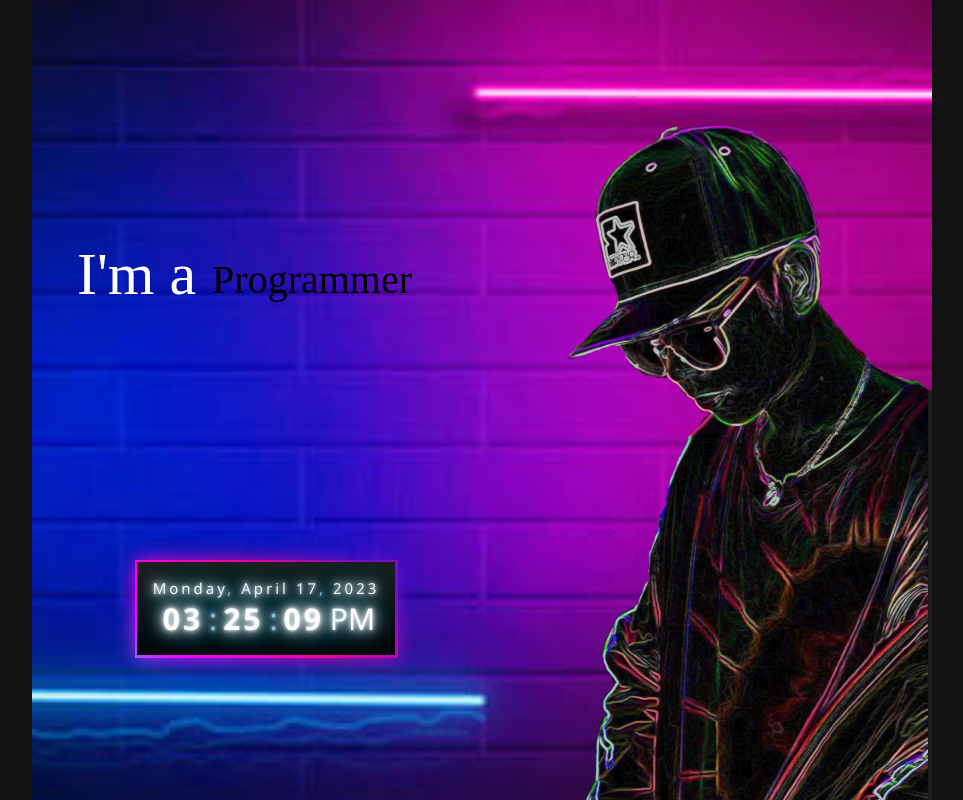
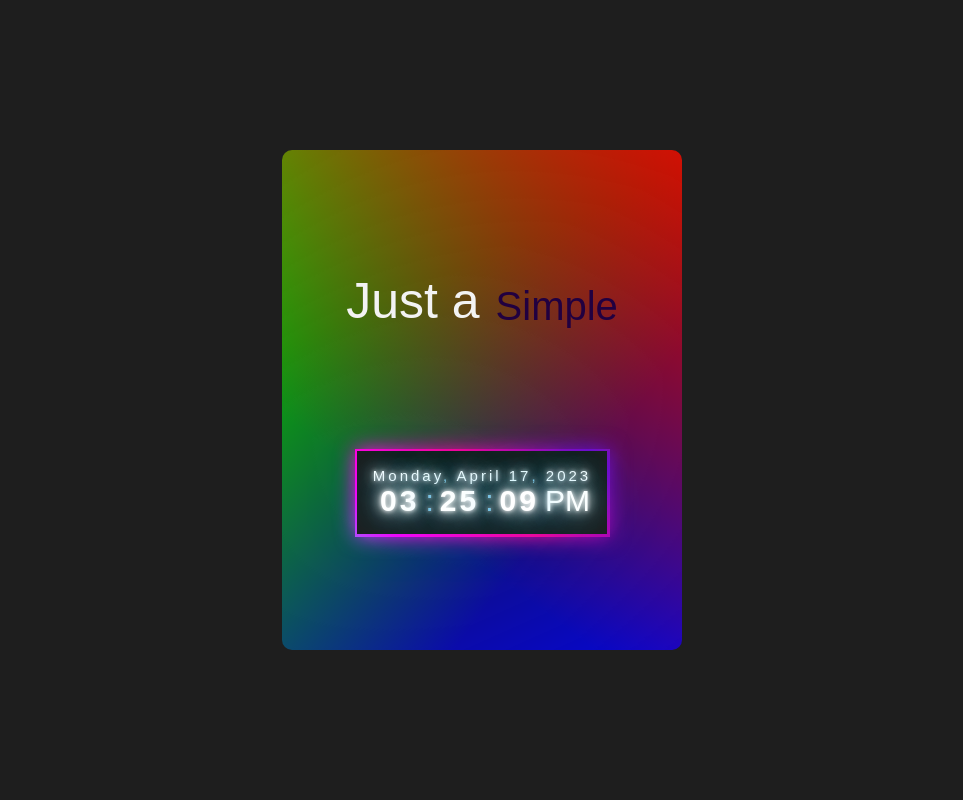
Before and after one commit to JpMayor1/Digital-Clock, a plain HTML site: page index.html in a window 1280 px wide. Shown: the whole page, without its empty margins (158-1121 px from the left). Drawn offline with Linux system fonts and the light colour scheme.

Commit message:
final fixed

```diff
--- a/index.html
+++ b/index.html
@@ -11,11 +11,11 @@
         <!--digital clock start-->
         <div class="wrapper">
             <div class="txt-wrapper">
-                <div class="static-txt">I'm a</div>
+                <div class="static-txt">Just a</div>
                 <ul class="dynamic-txt">
-                    <li><p>Programmer</p></li>
-                    <li><p>Developer</p></li>
-                    <li><p>Designer</p></li>
+                    <li><p>Simple</p></li>
+                    <li><p>Digital</p></li>
+                    <li><p>Clock</p></li>
                 </ul>
             </div>
 
@@ -32,10 +32,6 @@
                     <span id="period">AM</span>
                 </div>
             </div>
-
-            <div class="img">
-                <img src="./Img/Sideview.png" alt="owner image" />
-            </div>
         </div>
         <script src="script.js"></script>
     </body>
--- a/style.css
+++ b/style.css
@@ -3,53 +3,56 @@
     padding: 0;
     box-sizing: border-box;
     scroll-behavior: smooth;
+    font-family: sans-serif;
 }
 #animated-background {
-    background: #121212;
+    background: #1e1e1e;
     height: 100vh;
     width: 100vw;
     display: flex;
     align-items: center;
     justify-content: center;
+    padding: 1rem;
 }
 
 .wrapper {
-    height: 100vh;
-    width: 650px;
+    border-radius: 10px;
+    height: 500px;
+    width: 400px;
     position: relative;
     display: flex;
+    flex-direction: column;
     justify-content: space-evenly;
     align-items: center;
-    background-color: rgb(0, 0, 136);
-    background-image: url(./Img/images.jpeg);
+    background: linear-gradient(
+            217deg,
+            rgba(255, 0, 0, 0.8),
+            rgba(255, 0, 0, 0) 70.71%
+        ),
+        linear-gradient(127deg, rgba(0, 255, 0, 0.8), rgba(0, 255, 0, 0) 70.71%),
+        linear-gradient(336deg, rgba(0, 0, 255, 0.8), rgba(0, 0, 255, 0) 70.71%);
     z-index: 1;
-    background-position: center;
-    background-size: cover;
-    background-repeat: no-repeat;
 }
 
 .txt-wrapper {
-    position: absolute;
-    top: 30%;
-    left: 5%;
     display: flex;
+    align-items: center;
 }
 
 .txt-wrapper .static-txt {
-    color: white;
-    font-size: 60px;
-    font-weight: 400px;
+    color: rgb(243, 243, 243);
+    font-size: 50px;
+    cursor: default;
 }
 
 .txt-wrapper .dynamic-txt {
-    height: 80px;
+    height: 70px;
     margin-left: 1rem;
     line-height: 80px;
     overflow: hidden;
 }
 
 .txt-wrapper .dynamic-txt li {
-    color: #000000;
     list-style: none;
     font-size: 40px;
     font-weight: 500px;
@@ -64,13 +67,10 @@
     }
 }
 
-.static-txt {
-    cursor: default;
-}
-
 .dynamic-txt li p {
     position: relative;
     cursor: default;
+    color: #210040;
 }
 
 .datetime {
@@ -81,9 +81,7 @@
     height: auto;
     width: auto;
     position: relative;
-    bottom: -26%;
-    left: -24%;
-    background: linear-gradient(0deg, black, rgb(32, 31, 31));
+    background: #1e1e1e;
 }
 
 .glow::before,
@@ -180,63 +178,18 @@ span {
     }
 }
 
-.img {
-    height: 100vh;
-    width: 30vw;
-    position: absolute;
-    right: 0;
-    bottom: 0;
-    cursor: default;
-}
-
-.img img {
-    height: 85%;
-    width: auto;
-    cursor: default;
-    position: absolute;
-    bottom: 0;
-    right: 0;
-    z-index: 2;
-}
-@media screen and (max-width: 3000px) {
-    .wrapper {
-        width: 900px;
-    }
-}
-
 @media screen and (max-width: 930px) {
     .wrapper {
         width: 100%;
     }
-    .img {
-        height: 90vh;
+}
+
+@media screen and (max-width: 280px) {
+    .txt-wrapper {
+        flex-direction: column;
+    }
+
+    .datetime {
+        width: 235px;
     }
 }
-
-@media screen and (max-width: 769px) {
-    .img {
-        height: 80vh;
-    }
-}
-
-@media screen and (max-width: 690px) {
-    .img {
-        height: 70vh;
-    }
-}
-
-@media screen and (max-width: 400px) {
-    .datetime {
-        left: -22%;
-    }
-    .date {
-        font-size: 10px;
-    }
-    .time {
-        font-size: 13px;
-    }
-}
-
-/* @media screen and (max-width: 350px) {
-
-} */
```
